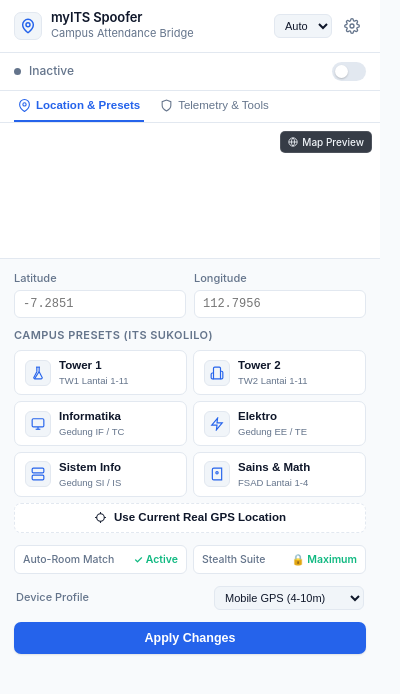
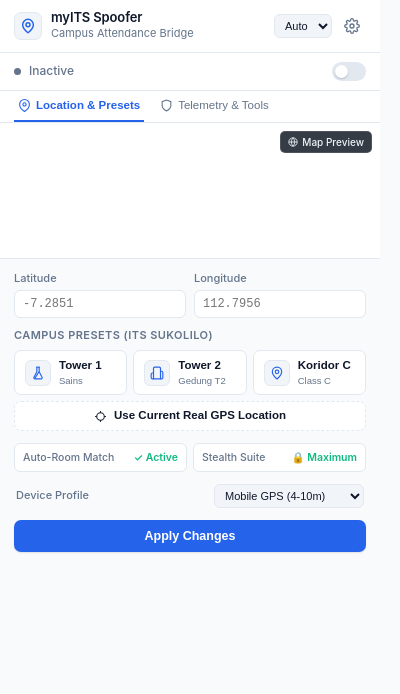
Before and after one commit to rhaffle87/presensi-extension, a browser extension: page popup.html in a window 400 px wide. Drawn offline with Linux system fonts and the light colour scheme; no server answers.

Commit message:
fix(presets): restore original Tower 1, Tower 2, and Class C Corridor presets

```diff
--- a/package.json
+++ b/package.json
@@ -1,7 +1,7 @@
 {
   "$schema": "./.vscode/package.schema.json",
   "name": "presensi-extension",
-  "version": "1.3.3",
+  "version": "1.3.4",
   "description": "Chrome extension to override geolocation on portal.university.edu",
   "scripts": {
     "build": "node build.js",
--- a/popup.html
+++ b/popup.html
@@ -365,7 +365,7 @@
       align-items: center;
     }
     .presets-grid {
-      display: grid; grid-template-columns: 1fr 1fr; gap: 6px;
+      display: grid; grid-template-columns: repeat(3, 1fr); gap: 6px;
       margin-bottom: 6px;
     }
     .preset-btn {
@@ -800,7 +800,7 @@
       </div>
 
       <div class="presets-grid">
-        <button class="preset-btn" id="preset-tower1" data-lat="-7.287123" data-lng="112.798542" aria-label="Tower 1 Preset">
+        <button class="preset-btn" id="preset-tower1" data-lat="-7.2849915" data-lng="112.793897" aria-label="Tower 1 Preset">
           <div class="preset-icon">
             <svg xmlns="http://www.w3.org/2000/svg" width="14" height="14" viewBox="0 0 24 24" fill="none" stroke="currentColor" stroke-width="2">
               <path d="M10 2v7.527a2 2 0 0 1-.211.896L4.62 20.206A2 2 0 0 0 6.4 22h11.2a2 2 0 0 0 1.78-1.794l-5.169-9.783A2 2 0 0 1 14 9.527V2"/><path d="M8.5 2h7"/><path d="M14 9.5 6 22"/>
@@ -808,7 +808,7 @@
           </div>
           <div class="preset-meta">
             <span class="preset-name">Tower 1</span>
-            <span class="preset-sublabel">TW1 Lantai 1-11</span>
+            <span class="preset-sublabel">Sains</span>
           </div>
         </button>
 
@@ -820,55 +820,19 @@
           </div>
           <div class="preset-meta">
             <span class="preset-name">Tower 2</span>
-            <span class="preset-sublabel">TW2 Lantai 1-11</span>
+            <span class="preset-sublabel">Gedung T2</span>
           </div>
         </button>
 
-        <button class="preset-btn" id="preset-if" data-lat="-7.279815" data-lng="112.797430" aria-label="Informatika Preset">
+        <button class="preset-btn" id="preset-koridc" data-lat="-7.284793988582386" data-lng="112.79570676550246" aria-label="Koridor C Preset">
           <div class="preset-icon">
             <svg xmlns="http://www.w3.org/2000/svg" width="14" height="14" viewBox="0 0 24 24" fill="none" stroke="currentColor" stroke-width="2">
-              <rect width="20" height="14" x="2" y="3" rx="2"/><line x1="8" x2="16" y1="21" y2="21"/><line x1="12" x2="12" y1="17" y2="21"/>
+              <path d="M20 10c0 4.993-5.539 10.193-7.399 11.799a1 1 0 0 1-1.202 0C9.539 20.193 4 14.993 4 10a8 8 0 0 1 16 0"/><circle cx="12" cy="10" r="3"/>
             </svg>
           </div>
           <div class="preset-meta">
-            <span class="preset-name">Informatika</span>
-            <span class="preset-sublabel">Gedung IF / TC</span>
-          </div>
-        </button>
-
-        <button class="preset-btn" id="preset-ee" data-lat="-7.282850" data-lng="112.794620" aria-label="Elektro Preset">
-          <div class="preset-icon">
-            <svg xmlns="http://www.w3.org/2000/svg" width="14" height="14" viewBox="0 0 24 24" fill="none" stroke="currentColor" stroke-width="2">
-              <polygon points="13 2 3 14 12 14 11 22 21 10 12 10 13 2"/>
-            </svg>
-          </div>
-          <div class="preset-meta">
-            <span class="preset-name">Elektro</span>
-            <span class="preset-sublabel">Gedung EE / TE</span>
-          </div>
-        </button>
-
-        <button class="preset-btn" id="preset-si" data-lat="-7.280140" data-lng="112.796320" aria-label="Sistem Informasi Preset">
-          <div class="preset-icon">
-            <svg xmlns="http://www.w3.org/2000/svg" width="14" height="14" viewBox="0 0 24 24" fill="none" stroke="currentColor" stroke-width="2">
-              <rect x="2" y="2" width="20" height="8" rx="2" ry="2"/><rect x="2" y="14" width="20" height="8" rx="2" ry="2"/><line x1="6" y1="6" x2="6.01" y2="6"/><line x1="6" y1="18" x2="6.01" y2="18"/>
-            </svg>
-          </div>
-          <div class="preset-meta">
-            <span class="preset-name">Sistem Info</span>
-            <span class="preset-sublabel">Gedung SI / IS</span>
-          </div>
-        </button>
-
-        <button class="preset-btn" id="preset-math" data-lat="-7.283920" data-lng="112.793810" aria-label="Sains & Matematika Preset">
-          <div class="preset-icon">
-            <svg xmlns="http://www.w3.org/2000/svg" width="14" height="14" viewBox="0 0 24 24" fill="none" stroke="currentColor" stroke-width="2">
-              <path d="M4 19.5v-15A2.5 2.5 0 0 1 6.5 2H20v20H6.5a2.5 2.5 0 0 1-2.5-2.5Z"/><circle cx="12" cy="10" r="2"/>
-            </svg>
-          </div>
-          <div class="preset-meta">
-            <span class="preset-name">Sains &amp; Math</span>
-            <span class="preset-sublabel">FSAD Lantai 1-4</span>
+            <span class="preset-name">Koridor C</span>
+            <span class="preset-sublabel">Class C</span>
           </div>
         </button>
       </div>
--- a/popup.js
+++ b/popup.js
@@ -73,12 +73,9 @@
 
 // ── Campus presets (Main Campus - ITS Sukolilo) ──────────────────────
 const PRESETS = {
-  'preset-tower1': { lat: -7.287123,  lng: 112.798542,  label: 'Tower 1 (TW1)' },
-  'preset-tower2': { lat: -7.2852792, lng: 112.7952975, label: 'Tower 2 (TW2)' },
-  'preset-if':     { lat: -7.279815,  lng: 112.797430,  label: 'Informatika (IF)' },
-  'preset-ee':     { lat: -7.282850,  lng: 112.794620,  label: 'Elektro (EE)' },
-  'preset-si':     { lat: -7.280140,  lng: 112.796320,  label: 'Sistem Informasi (SI)' },
-  'preset-math':   { lat: -7.283920,  lng: 112.793810,  label: 'Sains & Matematika' },
+  'preset-tower1': { lat: -7.2849915,         lng: 112.793897,         label: 'Tower 1' },
+  'preset-tower2': { lat: -7.2852792,         lng: 112.7952975,        label: 'Tower 2' },
+  'preset-koridc': { lat: -7.284793988582386, lng: 112.79570676550246, label: 'Koridor C' },
 };
 
 // ── Obfuscated storage key map (mirrors service-worker.js K) ───────────
```
Also changed, not shown: content.js (+3 -10 lines), test/unit/spoof-logic.test.js (+18 -48 lines), manifest.json, 1 other file.
